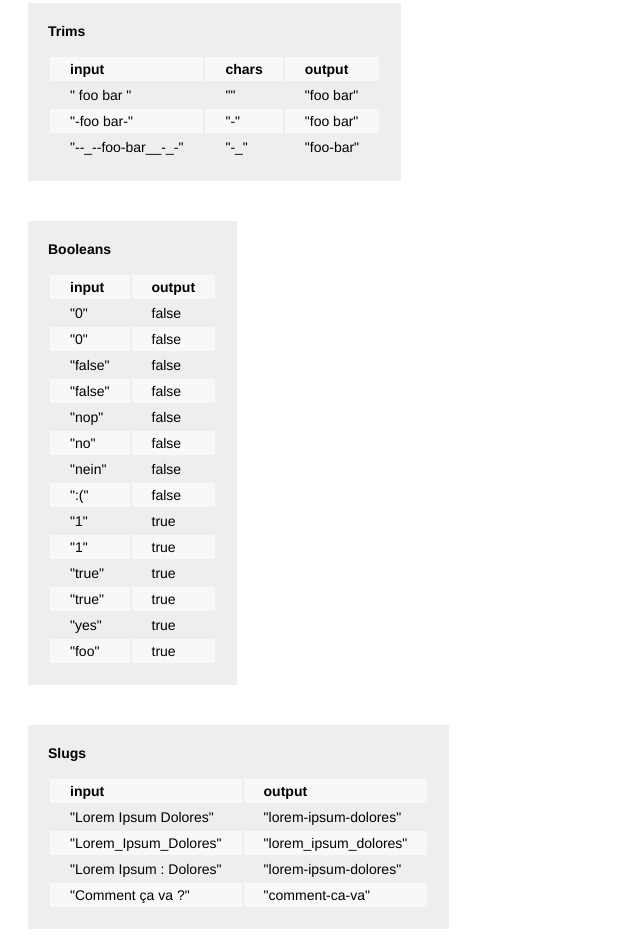
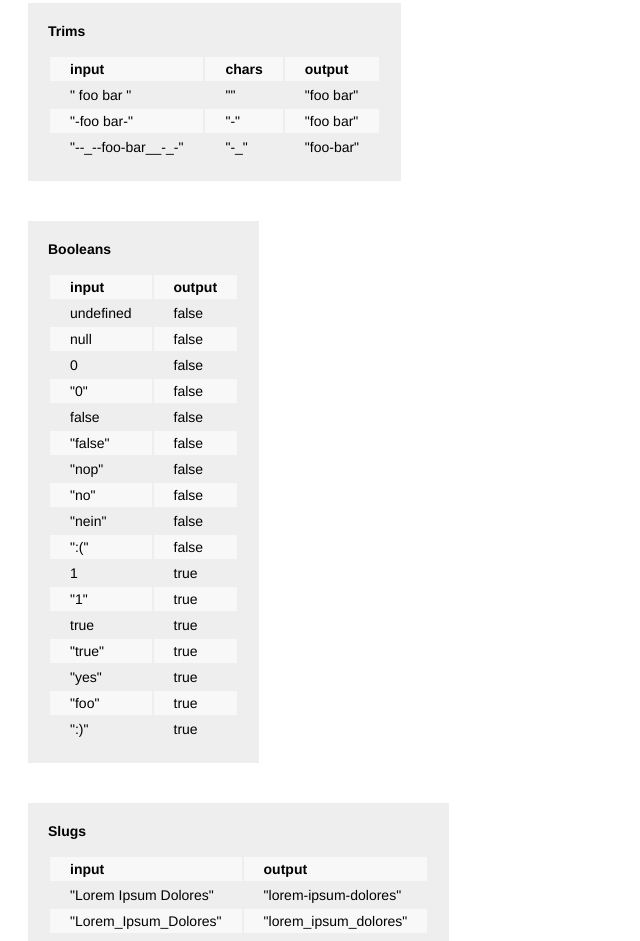
Before and after one commit to ArielSaldana/pan-old, a plain HTML site: page demos/tools/strings.html in a window 1280 px wide. Shown: the part 581-1522 px from the top of the page, without its empty margins (0-640 px from the left). Drawn offline with Linux system fonts and the light colour scheme.

Commit message:
Updated Demos

```diff
--- a/demos/tools/strings.html
+++ b/demos/tools/strings.html
@@ -75,20 +75,23 @@
                 '-_',
             ],
             example_booleans = [
-                0,
-                '0',
-                false,
-                'false',
-                'nop',
-                'no',
-                'nein',
-                ':(',
-                1,
-                '1',
-                true,
-                'true',
-                'yes',
-                'foo'
+                { label : 'undefined', value : undefined },
+                { label : 'null', value : null },
+                { label : '0', value : 0 },
+                { label : '"0"', value : '0' },
+                { label : 'false', value : false },
+                { label : '"false"', value : 'false' },
+                { label : '"nop"', value : 'nop' },
+                { label : '"no"', value : 'no' },
+                { label : '"nein"', value : 'nein' },
+                { label : '":("', value : ':(' },
+                { label : '1', value : 1 },
+                { label : '"1"', value : '1' },
+                { label : 'true', value : true },
+                { label : '"true"', value : 'true' },
+                { label : '"yes"', value : 'yes' },
+                { label : '"foo"', value : 'foo' },
+                { label : '":)"', value : ':)' },
             ],
             example_to_slugs = [
                 'Lorem Ipsum Dolores',
@@ -166,10 +169,10 @@
 
         for( i = 0, i_len = example_booleans.length; i < i_len; i++ )
         {
-            text.push( '<tr><td>"' );
-            text.push( example_booleans[ i ] );
-            text.push( '"</td><td>' );
-            text.push( strings.to_boolean( example_booleans[ i ] ) );
+            text.push( '<tr><td>' );
+            text.push( example_booleans[ i ].label );
+            text.push( '</td><td>' );
+            text.push( strings.to_boolean( example_booleans[ i ].value ) );
             text.push( '</td></tr>' );
         }
         text.push( '</table>' );
```
Also changed, not shown: demos/tools/resizer.html (+1 -1 lines).
